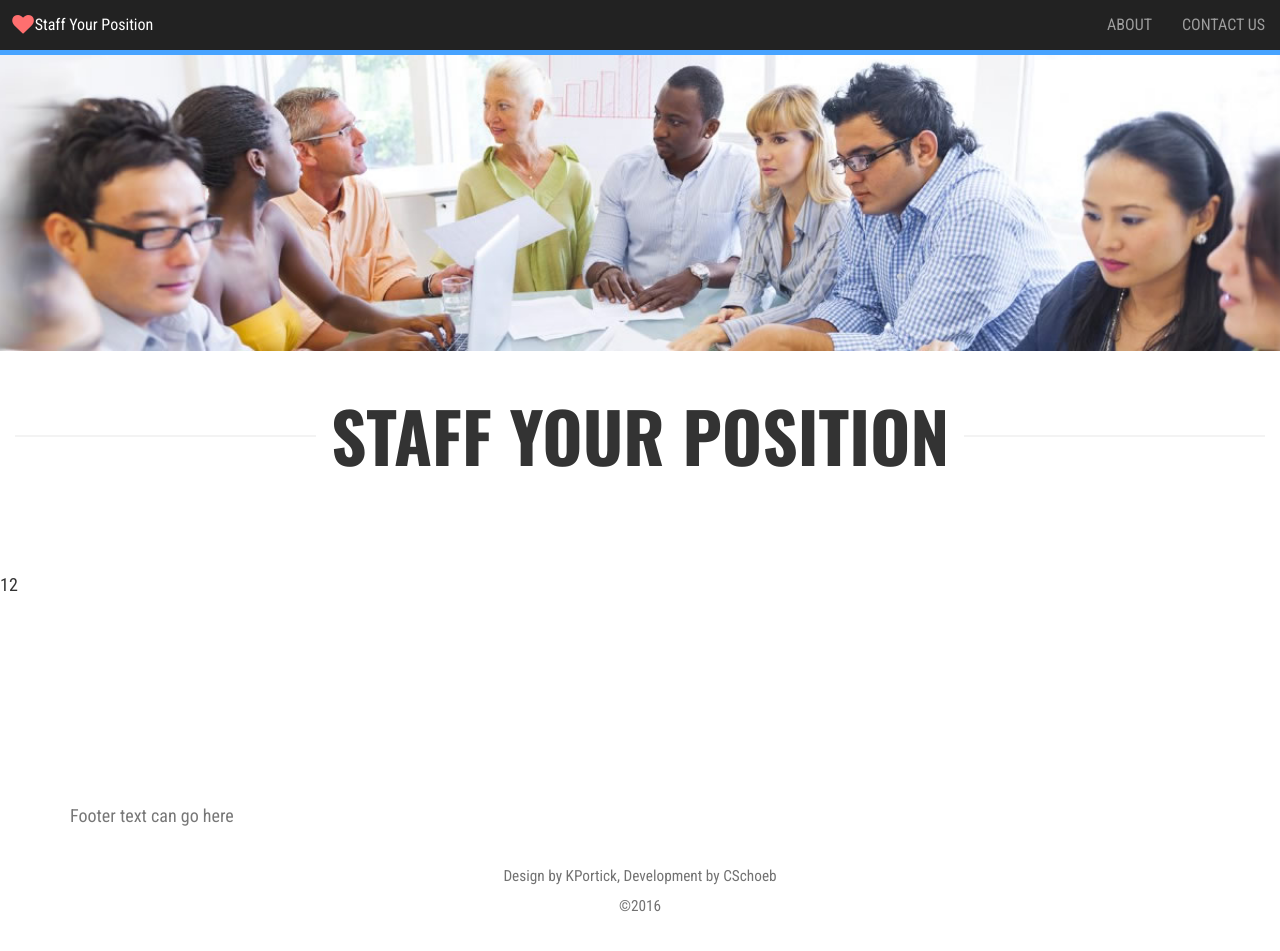
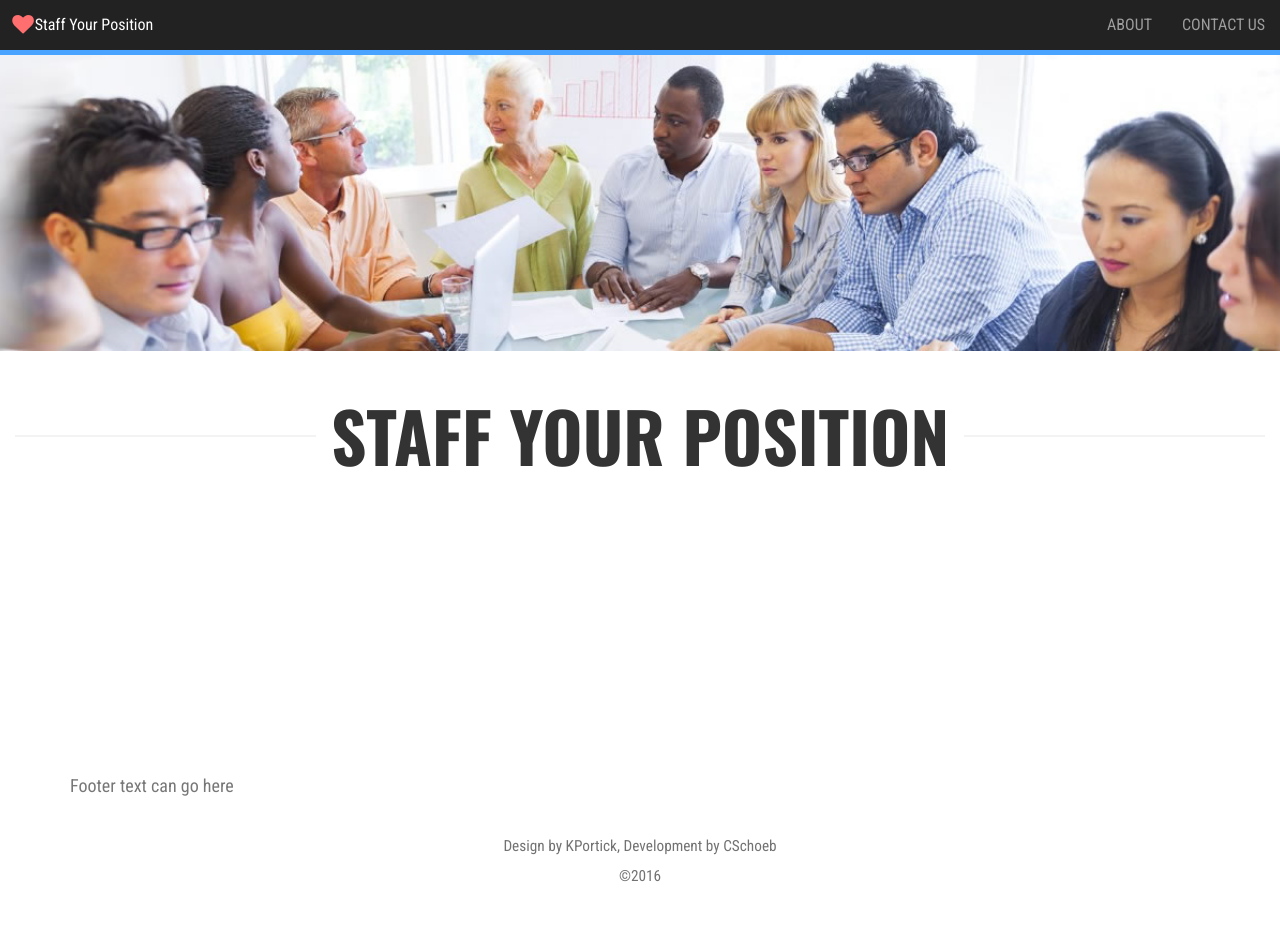
Before and after one commit to staffyourproject/github.io, a Jekyll site: the page built from index.html, in a window 1280 px wide and 951 px high. Built offline with Jekyll 4.4.1, drawn with Linux system fonts in a browser that asks for light colours; nearby versions of some CDN libraries; the list of posts is cut into pages by our own code.

Commit message:
removed stray characters

```diff
--- a/_layouts/default.html
+++ b/_layouts/default.html
@@ -1,6 +1,6 @@
 {% include header.html %}
 
-    {% include title-group.html %} 12
+    {% include title-group.html %}
 
     <main>
         <div class="container">
```
